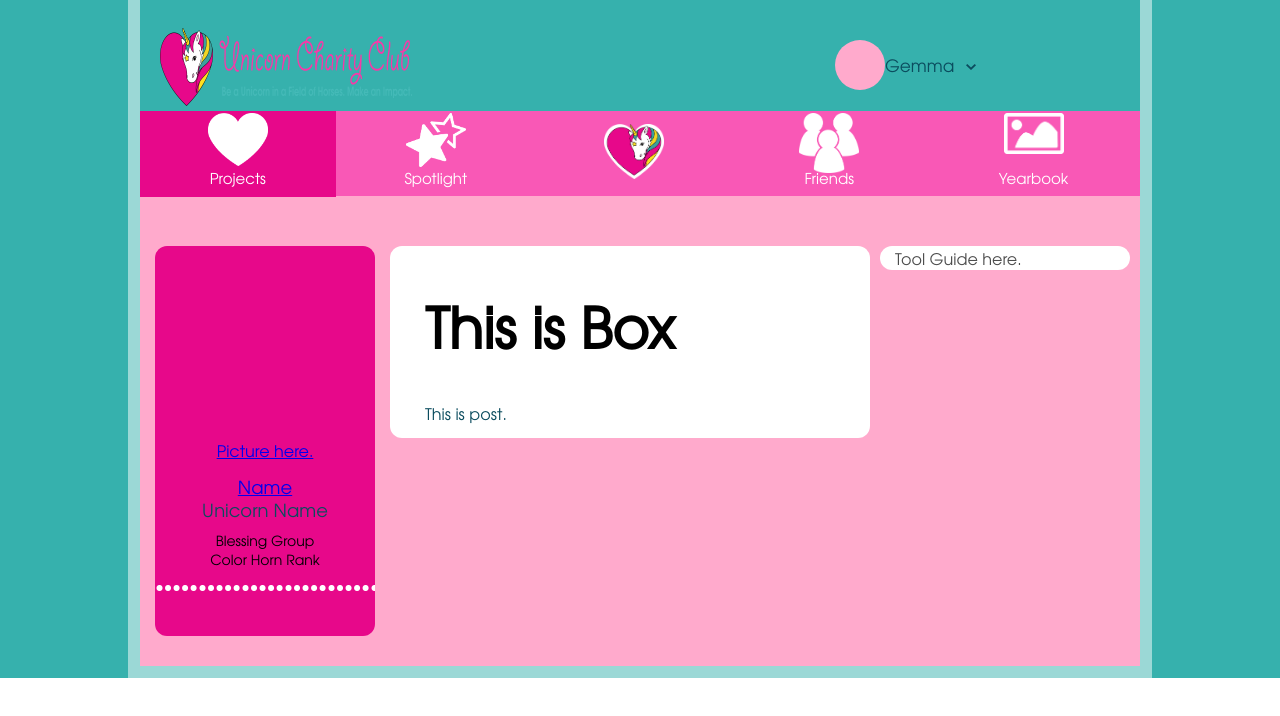
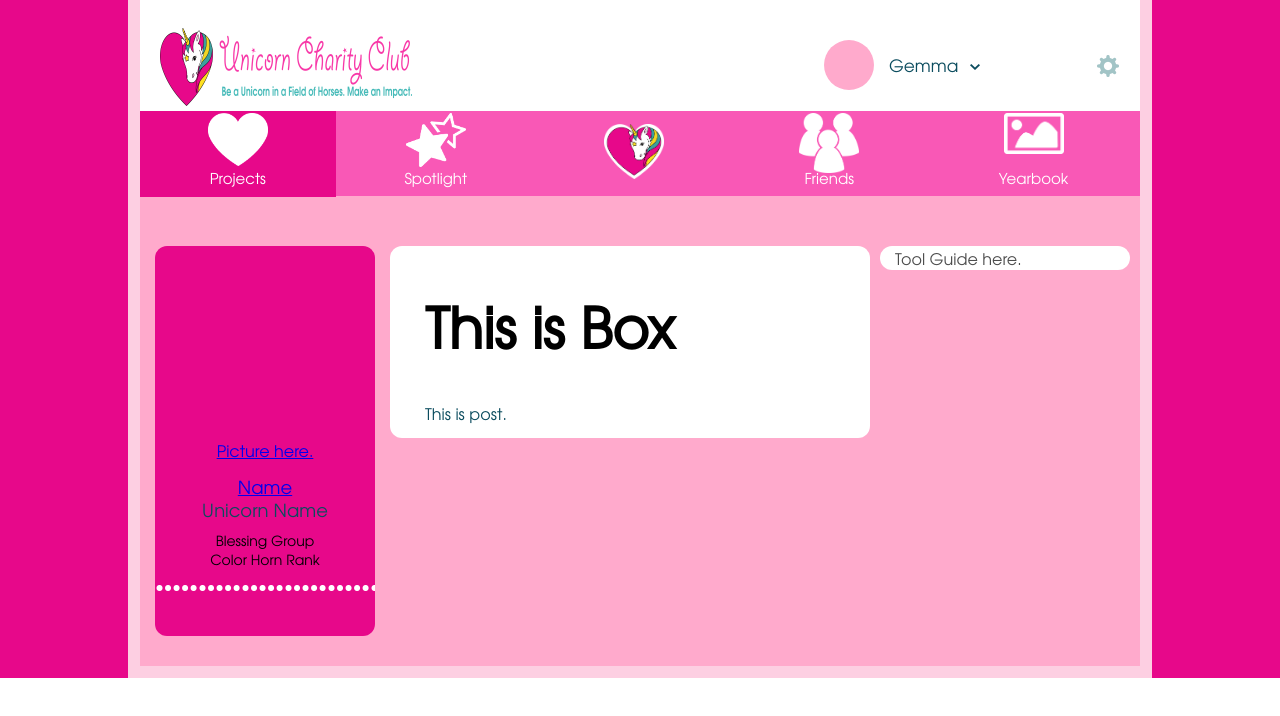
Before and after one commit to birvasevak/Project_2, a React (Create React App) app: page / in a window 1280 px wide. Shown: the top 716 px of the page. Built offline with nearby package versions, Linux system fonts and the light colour scheme.

Commit message:
Added version 2

```diff
--- a/src/App.css
+++ b/src/App.css
@@ -1,11 +1,11 @@
 /*This is for the format of the whole app*/
 .App {
   height: 100%;
-  background: #36b1ad;
+  background: #e7088a;
 }
-/*
-.App-header {
-  background-color: #282c34;
+
+/* .App-header {
+  background-color: white;
   min-height: 100vh;
   display: flex;
   flex-direction: column;
@@ -13,7 +13,7 @@
   justify-content: center;
   font-size: calc(10px + 2vmin);
   color: white;
-}*/
+} */
 
 .content-wrapper {
   width: 100%;
@@ -22,9 +22,11 @@
   margin-top: 0;
   margin-bottom: 0;
   max-width: 62.5rem;
-  border: 12px solid rgba(255, 255, 255, 0.5);
+  /* border: 12px solid rgba(128, 57, 57, 0.5); */
+  border: 12px solid #fdcfe2;
   border-top: 0px;
   border-radius: 0px 0px 10px 10p;
+  background-color: white;
 }
 
 .header__toolbar {
--- a/src/App.js
+++ b/src/App.js
@@ -1,8 +1,11 @@
 import React from "react";
 import "./App.css";
+import "./components/Header/Header.css";
 import { Component } from "react";
 import Header from "./components/Header/Header";
 import Navbar from "./components/Navbar/Navbar";
+import Mobile_logo from "./image/Logo-mobile.png";
+import Desktop_logo from "./image/desktop_logo.png";
 //import UnicornHeart from "../src/site_media/Bottom Menu_Home_Unicorn Heart.png"
 //import Toolbar from './components/Toolbar/Toolbar';
 //import sideDrawer from './components/SideDrawer/SideDrawer';
--- a/src/components/Header/Header.css
+++ b/src/components/Header/Header.css
@@ -2,6 +2,7 @@
 
 .header {
   width: 100%;
+  height: fit-content;
   margin-left: auto;
   margin-right: auto;
   margin-top: 0;
@@ -22,6 +23,7 @@
 .header__logo {
   float: left;
   margin: 28px 0px 0px 20px;
+  /* background-color: white; */
 }
 
 @media only screen and (max-width: 40em) {
@@ -72,9 +74,10 @@
 
 .child-select__item {
   overflow: hidden;
-  padding: 0px 50px 10px 20px;
+  padding: 0px 10px 10px 20px;
   position: relative;
   min-width: 255px;
+  /* background-color: white; */
 }
 
 .header__mobile-child-select .child-select__item {
@@ -140,6 +143,7 @@
 .header__toolbar {
   float: right;
   height: 100px;
+  /* padding-left: 400px; */
 }
 
 @media only screen and (max-width: 40em) {
@@ -178,7 +182,7 @@
 
 .child-select__item {
   overflow: hidden;
-  padding: 0px 50px 10px 20px;
+  padding: 0px 10px 10px 20px;
   position: relative;
   min-width: 255px;
 }
@@ -205,7 +209,7 @@
 .child-select__info {
   display: block;
   overflow: hidden;
-  /* margin-left: 65px; */
+  margin-left: 65px;
 }
 
 @media only screen and (max-width: 40em) {
@@ -245,7 +249,7 @@
 .child-select__dropdown-menu {
   position: absolute;
   display: none;
-  min-width: 100%;
+  /* min-width: 100%; */
   background: #fff;
   padding: 0px;
   z-index: 1000;
--- a/src/components/Header/Header.js
+++ b/src/components/Header/Header.js
@@ -1,5 +1,5 @@
 // src/components/Header/index.js
-import React from "react";
+import React, { Component } from "react";
 import { Button } from "react";
 import "./Header.css";
 import Settings from "../Settings/Settings";
@@ -23,7 +23,6 @@ class Header extends React.Component {
             ></div>
           </div>
         </div>
-        {/* div */}
         <div className="header__logo main">
           <a href="/">
             <img
@@ -85,9 +84,8 @@ class Header extends React.Component {
               <Toolbar />
             </div>
           </div>
+          <Settings />
         </div>
-        {/* <Toolbar /> */}
-        {/* <Settings /> */}
       </header>
     );
   }
--- a/src/components/Settings/Settings.css
+++ b/src/components/Settings/Settings.css
@@ -1,7 +1,7 @@
 .header__settings {
   float: right;
-  margin-right: 10px;
-  margin-top: 50px;
+  margin-right: 15px;
+  margin-top: 27px;
 }
 
 .setting-icon {
```
